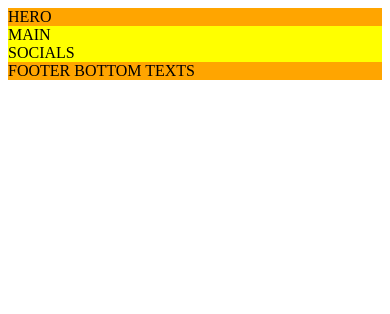
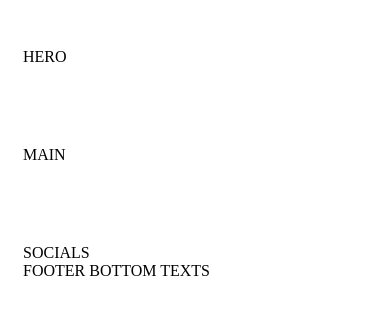
Before and after one commit to tombalv/Leaving-soon, a website: page index.html in a window 390 px wide. Drawn offline with Linux system fonts and the light colour scheme.

Commit message:
css update

```diff
--- /dev/null
+++ b/css/base/base.css
@@ -0,0 +1,8 @@
+body, body * {
+    padding: 0;
+    margin: 0;
+    box-sizing: border-box;
+}
+body {
+    font-family: 'Gill Sans', 'Gill Sans MT', Calibri, 'Trebuchet MS', sans-serif;
+}
--- a/css/base/layout.css
+++ b/css/base/layout.css
@@ -1,10 +1,39 @@
 .container {
+    padding: 60px 0;
+}
+.row {
+    width: 1000px;
+    margin: 0 calc((100% - 1000px) / 2);
+}
+.row-short {
+    width: 600px;
+    margin: 0 calc((100% - 600px) / 2);
+}
+@media (max-width: 1100px) {
+    .row {
+        width: 800px;
+        margin: 0 calc((100% - 800px) / 2);
+    }
 }
 
-.row {
-    background-color: yellow;
+@media (max-width: 900px) {
+    .row {
+        width: 600px;
+        margin: 0 calc((100% - 600px) / 2);
+    }
 }
-
-.row-short {
-    background-color: orange;
+@media (max-width: 700px) {
+    .row, .row-short {
+        width: 400px;
+        margin: 0 calc((100% - 400px) / 2);
+    }
 }
+@media (max-width: 500px) {
+    .container {
+        padding: 40px 15px;
+    }
+    .row, .row-short {
+        width: 100%;
+        margin: 0;
+    }
+}
```
